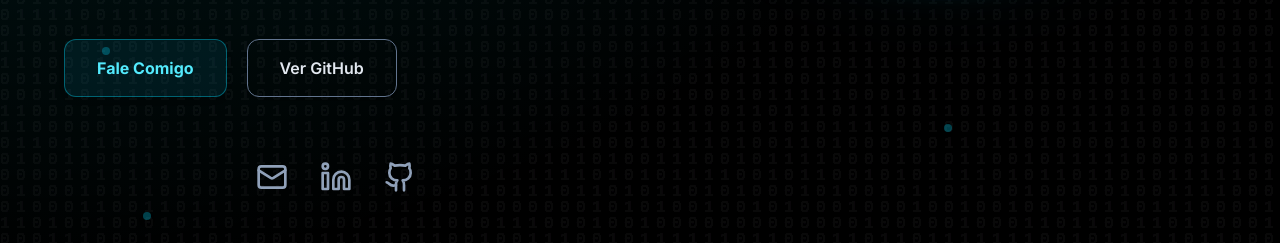
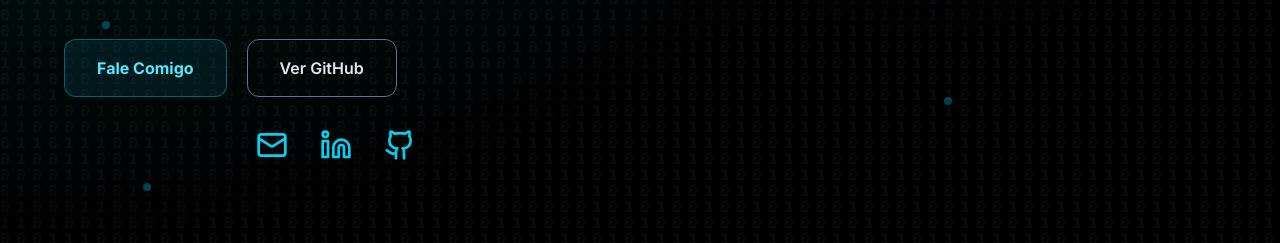
Before and after one commit to Richard-Sup-Dev/portfolio-richard-itsou-lima, a Next.js app: page / in a window 1280 px wide. Shown: the part 940-1183 px from the top of the page. Built offline with nearby package versions, Linux system fonts and the light colour scheme.

Commit message:
docs: revisão e ajustes nos comentários

```diff
--- a/src/components/Footer.tsx
+++ b/src/components/Footer.tsx
@@ -13,7 +13,7 @@ export default function Footer() {
     <footer id="contact" className="bg-linear-to-t from-slate-950 to-slate-900 border-t border-cyan-900/50 mt-20 shadow-lg" aria-labelledby="contact-title">
       <div className="container mx-auto px-2 sm:px-4 py-6 sm:py-16">
 
-        {/* Título com animação suave ao entrar na seção */}
+        {/* Título animado ao entrar na seção */}
         <motion.div
           initial={{ opacity: 0, y: 20 }}
           whileInView={{ opacity: 1, y: 0 }}
@@ -25,12 +25,11 @@ export default function Footer() {
             Vamos Conversar!
           </h2>
           <p className="text-xs sm:text-base md:text-xl text-slate-400 max-w-3xl mx-auto leading-relaxed neon-text">
-            Tenho experiência em resolver desafios complexos e criar soluções performáticas.
-            Se você tem um projeto em mente, entre em contato.
+            Tenho experiência em resolver desafios complexos e criar soluções performáticas. Se você tem um projeto em mente, entre em contato.
           </p>
         </motion.div>
 
-        {/* Contato Principal */}
+        {/* Contato principal (e-mail e WhatsApp) */}
         <motion.div
           initial={{ opacity: 0, y: 20 }}
           whileInView={{ opacity: 1, y: 0 }}
@@ -58,7 +57,7 @@ export default function Footer() {
               <div className="p-3 bg-cyan-500/10 rounded-full">
                 <Phone size={24} className="text-cyan-400" />
               </div>
-              <span className="text-lg font-medium">(44) 9 9108-7806</span>
+              <span className="text-lg font-medium">WhatsApp</span>
             </Link>
           )}
         </motion.div>
--- a/src/components/Header.tsx
+++ b/src/components/Header.tsx
@@ -17,7 +17,7 @@ export default function Header() {
   const [isOpen, setIsOpen] = useState(false);
   const [activeSection, setActiveSection] = useState('hero');
 
-  // Detecta qual seção está na tela e destaca o link
+  // Atualiza o link ativo conforme a rolagem da página
   useEffect(() => {
     const handleScroll = () => {
       const sections = navLinks
@@ -33,7 +33,7 @@ export default function Header() {
         })
         .filter((section): section is { id: string; top: number; bottom: number } => section !== null);
 
-      const scrollY = window.scrollY + window.innerHeight / 4; // offset para ativar antes do topo
+      const scrollY = window.scrollY + window.innerHeight / 4; // Ativa antes do topo
       let current = 'hero';
       for (let i = 0; i < sections.length; i++) {
         const currentSection = sections[i];
@@ -54,18 +54,18 @@ export default function Header() {
     return () => window.removeEventListener('scroll', handleScroll);
   }, []);
 
-  // Corrige o activeSection ao clicar em um link
+  // Atualiza o link ativo ao clicar
   const handleNavClick = (id: string) => {
     setActiveSection(id);
   };
 
   return (
     <>
-      {/* Header Mobile */}
+      {/* Header Mobile (aparece só em telas pequenas) */}
       <div className="md:hidden">
         <HeaderMobile onMenuClick={() => setIsOpen(!isOpen)} />
       </div>
-      {/* Header Desktop */}
+      {/* Header Desktop (aparece só em telas médias e grandes) */}
       <header className="hidden md:block sticky top-0 z-50 bg-slate-900/80 backdrop-blur-md shadow-md transition-all duration-200 border-b-2 border-cyan-800/40 w-full">
         <nav className="container mx-auto flex items-center justify-between px-4 py-4">
           {/* Logo */}
--- a/src/components/Hero.tsx
+++ b/src/components/Hero.tsx
@@ -11,7 +11,7 @@ import Particles from './Particles';
 export default function Hero() {
   const { name, role, summary, contact } = profileData;
 
-  // Typewriter no cargo (roda só uma vez)
+  // Efeito de digitação no cargo
   const [displayedRole, setDisplayedRole] = useState("");
   const fullRole = role;
 
@@ -28,7 +28,7 @@ export default function Hero() {
     return () => clearInterval(interval);
   }, [fullRole]);
 
-  // Parallax com mouse
+  // Parallax com o mouse
   const mouseX = useMotionValue(0);
   const mouseY = useMotionValue(0);
   const rotateX = useTransform(mouseY, [-300, 300], [10, -10]);
@@ -36,19 +36,19 @@ export default function Hero() {
 
   return (
     <section className="relative min-h-screen flex items-center justify-center overflow-hidden px-6 py-24 bg-[radial-gradient(ellipse_at_top_left,var(--cyan-glow-soft),transparent_70%)]">
-      {/* Partículas ciano flutuando */}
+      {/* Partículas animadas de fundo */}
       <Particles count={12} />
 
       <div className="relative z-10 max-w-6xl mx-auto w-full grid md:grid-cols-2 gap-16 items-center">
 
-        {/* Lado Esquerdo: Texto */}
+        {/* Lado esquerdo: texto de apresentação */}
         <motion.div
           initial={{ opacity: 0, y: 50 }}
           animate={{ opacity: 1, y: 0 }}
           transition={{ duration: 1, ease: "easeOut" }}
           className="text-center md:text-left space-y-8"
         >
-          {/* Todo o conteúdo de texto permanece igual (h1, h2, p, botões, ícones) */}
+          {/* Título, subtítulo, descrição e botões */}
           <div>
             <motion.h1
               className="text-5xl md:text-7xl lg:text-8xl font-black leading-tight neon-text"
@@ -97,7 +97,7 @@ export default function Hero() {
             {summary}
           </motion.p>
 
-          {/* Botões e ícones sociais (mantidos iguais) */}
+          {/* Botões de contato e redes sociais */}
           <motion.div
             initial={{ opacity: 0, y: 30 }}
             animate={{ opacity: 1, y: 0 }}
@@ -121,32 +121,17 @@ export default function Hero() {
             </Link>
           </motion.div>
 
+          {/* Ícones sociais */}
           <div className="flex justify-center items-center gap-8 mt-8">
-            <motion.div
-              initial={{ opacity: 0 }}
-              animate={{ opacity: 1 }}
-              transition={{ delay: 2 }}
-              className="flex gap-8 justify-center md:justify-start pt-8"
-            >
-                {[Mail, Linkedin, Github].map((Icon, i) => (
-                  <motion.a
-                    key={i}
-                    href={
-                      Icon === Mail
-                        ? `mailto:${contact.email}`
-                        : Icon === Linkedin
-                            ? contact.linkedin
-                            : contact.github
-                    }
-                    target={Icon !== Mail ? "_blank" : undefined}
-                    className="text-slate-400 hover:text-cyan-300 transition-all duration-200"
-                    whileHover={{ scale: 1.4, rotate: i % 2 === 0 ? 15 : -15 }}
-                    whileTap={{ scale: 0.9 }}
-                  >
-                    <Icon size={32} />
-                  </motion.a>
-                ))}
-            </motion.div>
+            <Link href={`mailto:${contact.email}`} aria-label="E-mail">
+              <Mail size={32} className="text-cyan-400 hover:text-cyan-300 transition" />
+            </Link>
+            <Link href={contact.linkedin} target="_blank" aria-label="LinkedIn">
+              <Linkedin size={32} className="text-cyan-400 hover:text-cyan-300 transition" />
+            </Link>
+            <Link href={contact.github} target="_blank" aria-label="GitHub">
+              <Github size={32} className="text-cyan-400 hover:text-cyan-300 transition" />
+            </Link>
           </div>
         </motion.div>
 
--- a/src/components/Projects.tsx
+++ b/src/components/Projects.tsx
@@ -4,6 +4,7 @@
 import Image from 'next/image';
 import { motion } from 'framer-motion';
 
+// Dados do projeto destaque
 const dashborn = {
   title: "EDDA Sistema (Dashborn)",
   description: `Sistema web completo para gestão e geração de relatórios técnicos de manutenção industrial, com foco em segurança, automação, escalabilidade e operação em produção. Interface moderna, responsiva e com experiência premium.`,
@@ -12,7 +13,7 @@ const dashborn = {
   ],
   githubUrl: "https://github.com/Richard-Sup-Dev/edda-sistema",
   liveUrl: undefined,
-  thumbnail: "/projects/Sistema-EDDA.png" // Certifique-se que a imagem está em public/projects/
+  thumbnail: "/projects/Sistema-EDDA.png" // Imagem do projeto (adicione em public/projects/)
 };
 
 export default function Projects() {
@@ -36,7 +37,7 @@ export default function Projects() {
         transition={{ duration: 0.9, ease: "backOut" }}
         style={{ boxShadow: '0 8px 64px 0 rgba(0,242,255,0.15), 0 1.5px 0 0 #00f2ff' }}
       >
-        {/* Imagem com efeito de vidro e glow */}
+        {/* Imagem do projeto com efeito de vidro e glow */}
         <motion.div
           className="relative w-full md:w-1/2 aspect-video rounded-2xl overflow-hidden shadow-lg border-2 border-cyan-500/30 bg-cyan-400/10"
           initial={{ x: -60, opacity: 0 }}
@@ -54,7 +55,7 @@ export default function Projects() {
           <div className="absolute inset-0 bg-linear-to-t from-cyan-900/60 via-transparent to-transparent pointer-events-none" />
         </motion.div>
 
-        {/* Conteúdo do projeto */}
+        {/* Conteúdo do projeto: descrição, tecnologias e links */}
         <motion.div
           className="flex-1 flex flex-col gap-6 items-center md:items-start text-center md:text-left"
           initial={{ x: 60, opacity: 0 }}
--- a/src/components/Skills.tsx
+++ b/src/components/Skills.tsx
@@ -4,6 +4,7 @@ import { mockSkills } from '@/components/data/mock-data';
 import Image from 'next/image';
 import { motion, easeOut } from 'framer-motion';
 
+// Animação do container para exibir as skills em sequência
 const container = {
   hidden: { opacity: 0 },
   visible: {
@@ -15,6 +16,7 @@ const container = {
   },
 };
 
+// Animação individual de cada skill
 const item = {
   hidden: { opacity: 0, y: 40 },
   visible: {
@@ -25,6 +27,7 @@ const item = {
 };
 
 export default function Skills() {
+  // Categorias para agrupar as skills
   const categories = ["Frontend", "Backend", "DevOps"];
   return (
     <section id="skills" className="container mx-auto px-2 sm:px-4 py-16 sm:py-20 bg-[radial-gradient(ellipse_at_bottom_right,var(--cyan-glow-soft),transparent_70%)] rounded-3xl shadow-2xl" aria-labelledby="skills-title">
@@ -61,9 +64,9 @@ export default function Skills() {
                     transition: { duration: 0.3, ease: "easeOut" },
                   }}
                 >
-                  {/* Glow/blur reduzido para sobriedade */}
+                  {/* Efeito de brilho ao passar o mouse */}
                   <div className="absolute inset-0 rounded-2xl bg-cyan-500/10 scale-0 opacity-0 group-hover:scale-105 group-hover:opacity-80 transition-all duration-400 pointer-events-none" />
-                  {/* Conteúdo principal */}
+                  {/* Ícone da skill */}
                   <div className="relative z-10 w-20 h-20 mb-4" aria-hidden="true">
                     <Image
                       src={skill.icon}
@@ -71,7 +74,7 @@ export default function Skills() {
                       fill
                       sizes="80px"
                       className="object-contain drop-shadow-2xl transition-all duration-500 group-hover:drop-shadow-cyan-400/90"
-                      priority={index < 8} // Só as primeiras 8 imagens carregam com priority
+                      priority={index < 8}
                     />
                   </div>
                   <p className="relative z-10 text-base font-semibold text-slate-200 group-hover:text-cyan-300 transition-colors duration-300 neon-text">
--- a/src/components/data/mock-data.ts
+++ b/src/components/data/mock-data.ts
@@ -1,4 +1,4 @@
-// src/components/data/mock-data.ts
+// Dados de projetos e skills para exibição no portfólio
 
 import { Project } from "@/types/project.type";
 import { Skill } from "@/types/skill.type";
@@ -10,7 +10,7 @@ export const mockProjects: Project[] = [
     techStack: ["React", "Node.js", "PostgreSQL", "Tailwind CSS"],
     githubUrl: "https://github.com/Richard-Sup-Dev/ecoconnect",
     liveUrl: "https://ecoconnect.app",
-    thumbnail: "/projects/ecoconnect.jpg", // ← coloque uma thumbnail aqui depois (ou use placeholder por enquanto)
+    thumbnail: "/projects/ecoconnect.jpg", // Imagem do projeto (adicione uma imagem real depois se quiser)
   },
   {
     title: "Financial Flow",
@@ -18,12 +18,12 @@ export const mockProjects: Project[] = [
     techStack: ["React Native", "Firebase", "TypeScript"],
     githubUrl: "https://github.com/Richard-Sup-Dev/financial-flow",
     liveUrl: "https://play.google.com/financialflow",
-    thumbnail: "/projects/financialflow.jpg", // ← mesma coisa
+    thumbnail: "/projects/financialflow.jpg", // Imagem do projeto (adicione uma imagem real depois se quiser)
   },
 ];
 
 export const mockSkills: Skill[] = [
-
+  // Skills separadas por categoria para exibição organizada
   { name: "TypeScript", icon: "/skills/TypeScript.png", category: "Frontend" },
   { name: "Next.js", icon: "/skills/Next.js.png", category: "Frontend" },
   { name: "React", icon: "/skills/React.png", category: "Frontend" },
```
Lines whose indentation alone changed are shown as unchanged.
